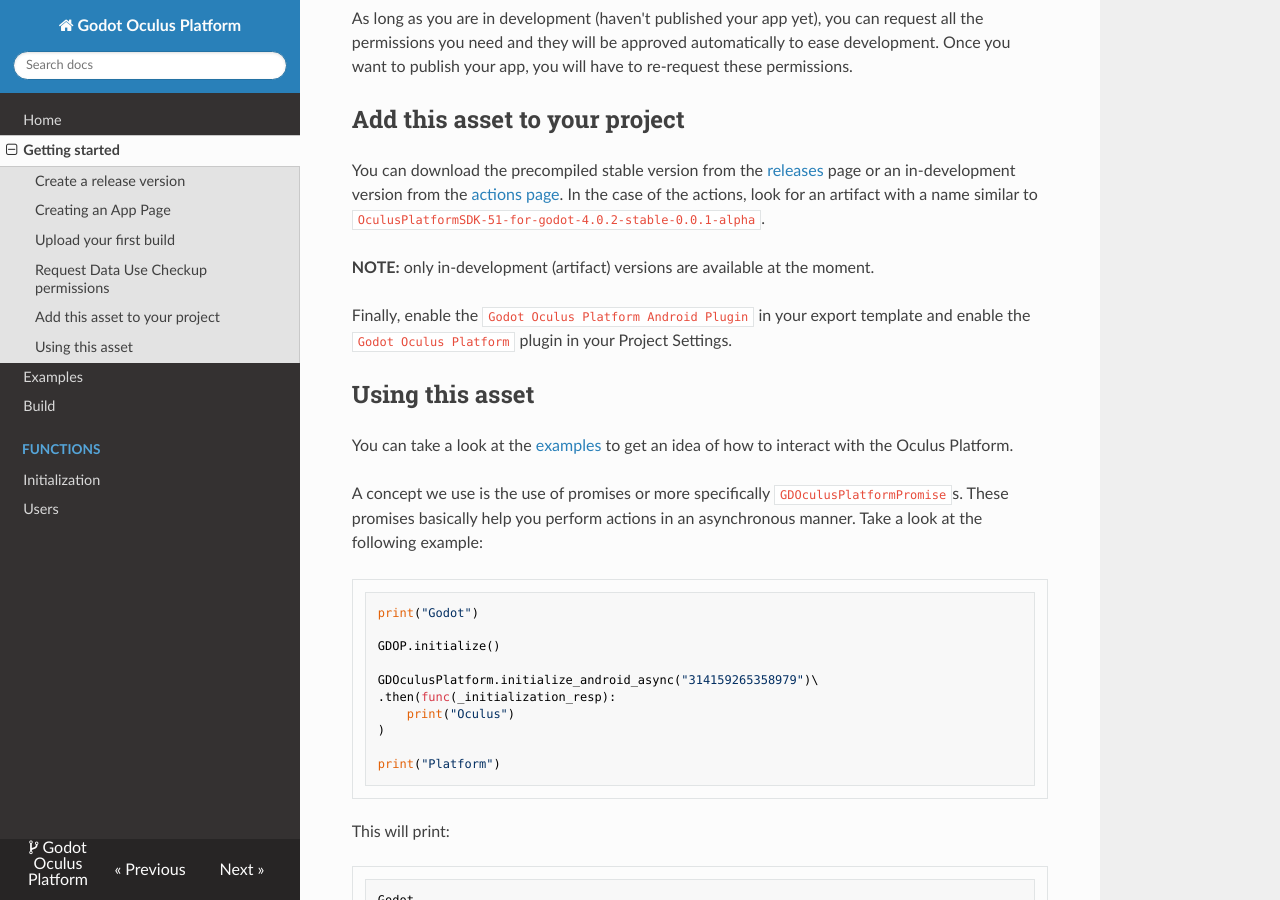
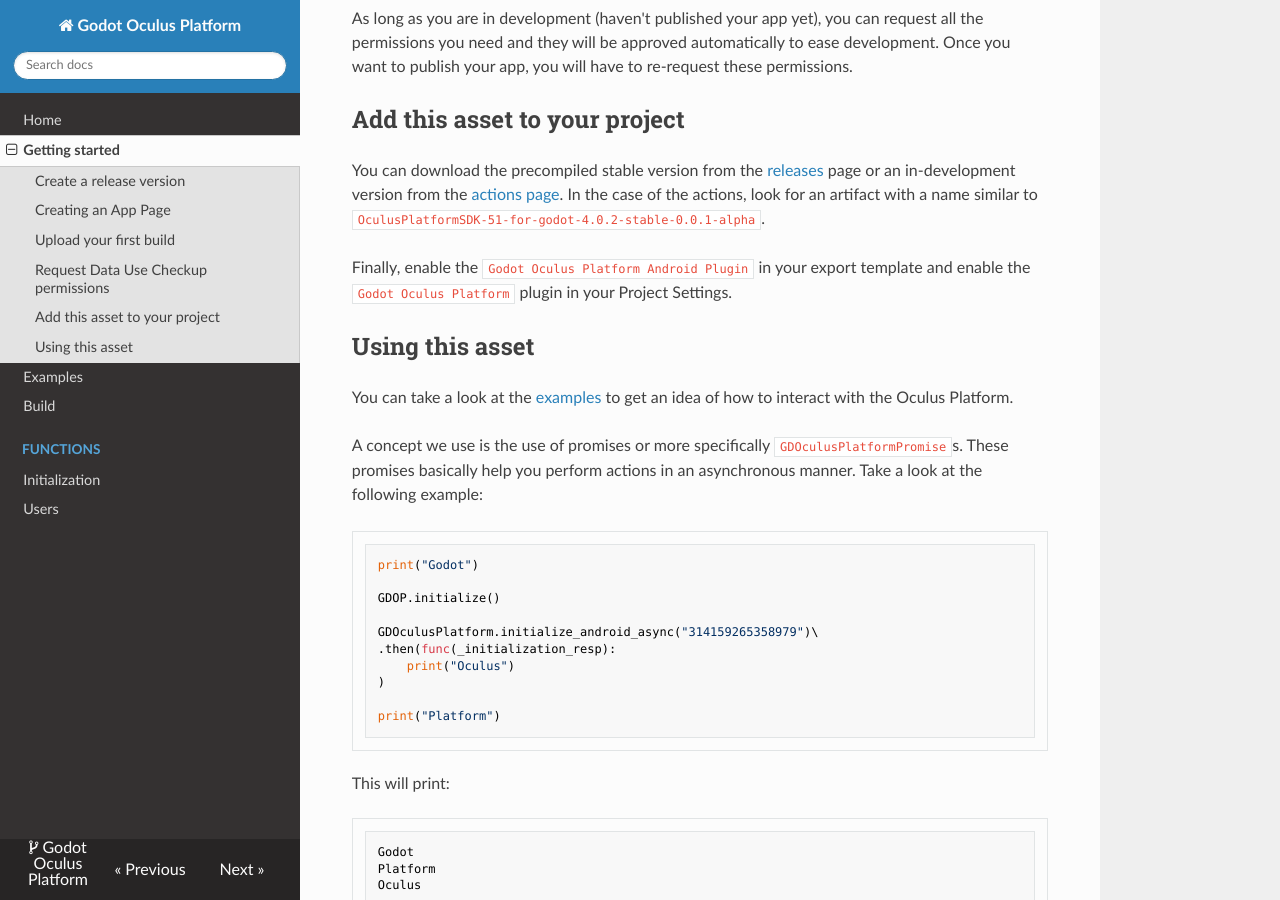
Before and after one commit to decacis/godot_oculus_platform, an MkDocs documentation site: the page built from docs/getting-started.md, in a window 1280 px wide and 900 px high, scrolled down 1265 px. Built offline with MkDocs 1.6.1, drawn with Linux system fonts in a browser that asks for light colours; nearby versions of some CDN libraries.

Commit message:
Removed note about no releases yet

```diff
--- a/docs/getting-started.md
+++ b/docs/getting-started.md
@@ -35,8 +35,6 @@
 ## Add this asset to your project
 You can download the precompiled stable version from the [releases](https://github.com/decacis/godot_oculus_platform/releases) page or an in-development version from the [actions page](https://github.com/decacis/godot_oculus_platform/actions). In the case of the actions, look for an artifact with a name similar to `OculusPlatformSDK-51-for-godot-4.0.2-stable-0.0.1-alpha`.
 
-**NOTE:** only in-development (artifact) versions are available at the moment.
-
 Finally, enable the `Godot Oculus Platform Android Plugin` in your export template and enable the `Godot Oculus Platform` plugin in your Project Settings.
 
 ## Using this asset
```
